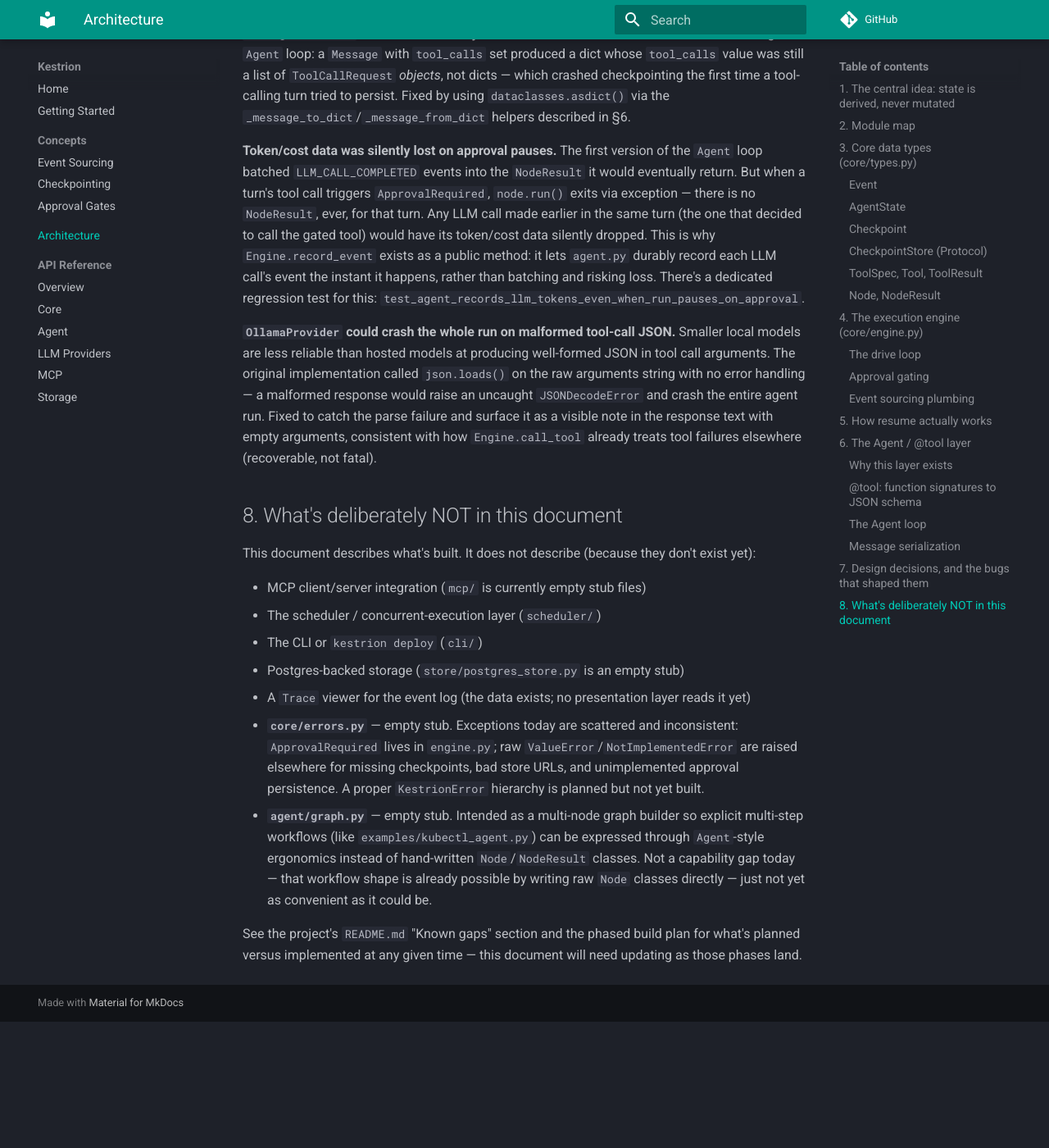
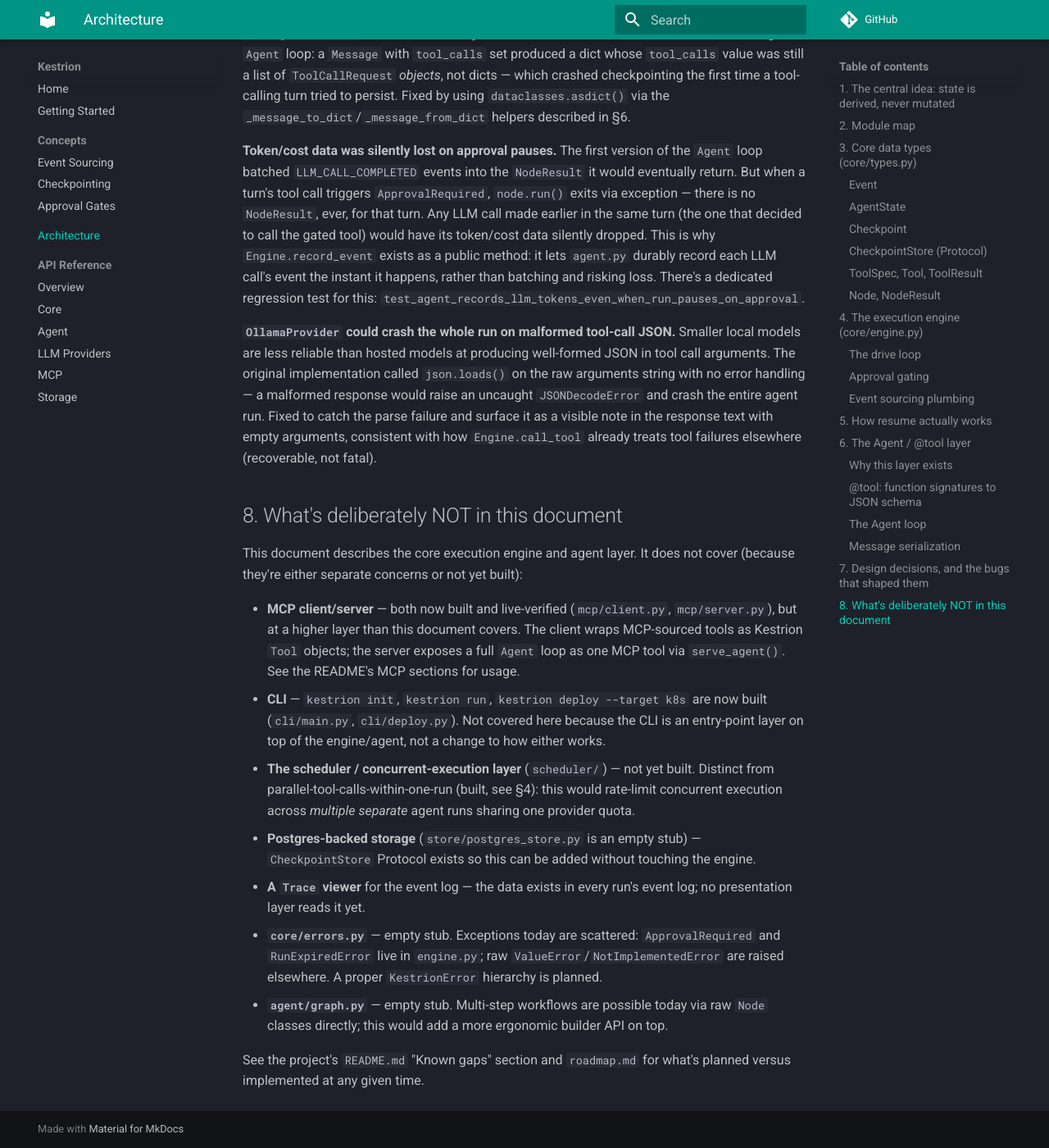
Before and after one commit to VinayakDubey07/kestrion, an MkDocs documentation site: the page built from docs/architecture.md, in a window 1280 px wide and 1400 px high, scrolled down 8994 px. Shown: the whole window at 82% size. Built offline with MkDocs 1.6.1 and Material for MkDocs 9.7.7, drawn with Linux system fonts in a browser that asks for light colours; comment, search, counter and statistics services are not loaded; before the commit the page ends 10240 px from its top, so only the background shows below that.

Commit message:
docs: update docs and README for new Kestrion features and fix roadmap links

```diff
--- a/docs/architecture.md
+++ b/docs/architecture.md
@@ -416,22 +416,28 @@ failures elsewhere (recoverable, not fatal).
 
 ## 8. What's deliberately NOT in this document
 
-This document describes what's built. It does not describe (because they don't exist yet):
+This document describes the core execution engine and agent layer. It does not cover (because
+they're either separate concerns or not yet built):
 
-- MCP client/server integration (`mcp/` is currently empty stub files)
-- The scheduler / concurrent-execution layer (`scheduler/`)
-- The CLI or `kestrion deploy` (`cli/`)
-- Postgres-backed storage (`store/postgres_store.py` is an empty stub)
-- A `Trace` viewer for the event log (the data exists; no presentation layer reads it yet)
-- **`core/errors.py`** — empty stub. Exceptions today are scattered and inconsistent: `ApprovalRequired`
-  lives in `engine.py`; raw `ValueError`/`NotImplementedError` are raised elsewhere for missing
-  checkpoints, bad store URLs, and unimplemented approval persistence. A proper `KestrionError`
-  hierarchy is planned but not yet built.
-- **`agent/graph.py`** — empty stub. Intended as a multi-node graph builder so explicit
-  multi-step workflows (like `examples/kubectl_agent.py`) can be expressed through `Agent`-style
-  ergonomics instead of hand-written `Node`/`NodeResult` classes. Not a capability gap today — that
-  workflow shape is already possible by writing raw `Node` classes directly — just not yet as
-  convenient as it could be.
+- **MCP client/server** — both now built and live-verified (`mcp/client.py`, `mcp/server.py`),
+  but at a higher layer than this document covers. The client wraps MCP-sourced tools as Kestrion
+  `Tool` objects; the server exposes a full `Agent` loop as one MCP tool via `serve_agent()`.
+  See the README's MCP sections for usage.
+- **CLI** — `kestrion init`, `kestrion run`, `kestrion deploy --target k8s` are now built
+  (`cli/main.py`, `cli/deploy.py`). Not covered here because the CLI is an entry-point layer on
+  top of the engine/agent, not a change to how either works.
+- **The scheduler / concurrent-execution layer** (`scheduler/`) — not yet built. Distinct from
+  parallel-tool-calls-within-one-run (built, see §4): this would rate-limit concurrent execution
+  across *multiple separate* agent runs sharing one provider quota.
+- **Postgres-backed storage** (`store/postgres_store.py` is an empty stub) — `CheckpointStore`
+  Protocol exists so this can be added without touching the engine.
+- **A `Trace` viewer** for the event log — the data exists in every run's event log; no
+  presentation layer reads it yet.
+- **`core/errors.py`** — empty stub. Exceptions today are scattered: `ApprovalRequired` and
+  `RunExpiredError` live in `engine.py`; raw `ValueError`/`NotImplementedError` are raised
+  elsewhere. A proper `KestrionError` hierarchy is planned.
+- **`agent/graph.py`** — empty stub. Multi-step workflows are possible today via raw `Node`
+  classes directly; this would add a more ergonomic builder API on top.
 
-See the project's `README.md` "Known gaps" section and the phased build plan for what's planned
-versus implemented at any given time — this document will need updating as those phases land.
+See the project's `README.md` "Known gaps" section and `roadmap.md` for what's planned versus
+implemented at any given time.
```
Also changed, not shown: README.md (+58 -12 lines), docs/api-reference/index.md (+1 -0 lines), docs/api-reference/mcp.md (+6 -3 lines), docs/api-reference/store.md (+1 -1 lines), docs/concepts/approval-gates.md (+5 -0 lines), docs/concepts/sub-agents-vs-handoff.md (added, +74 -0 lines), docs/index.md (+3 -2 lines).
